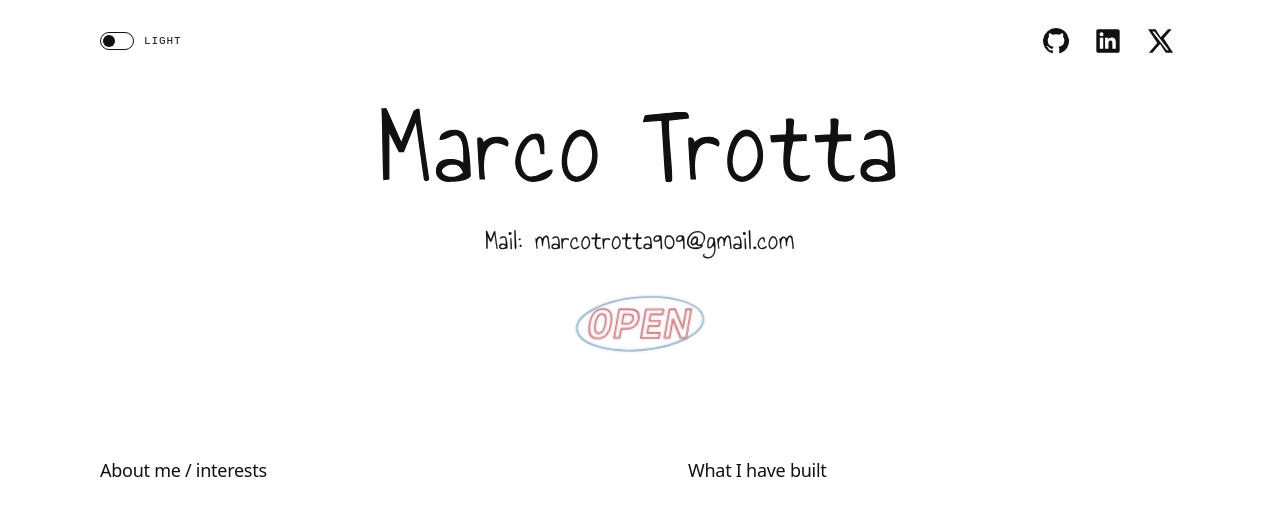
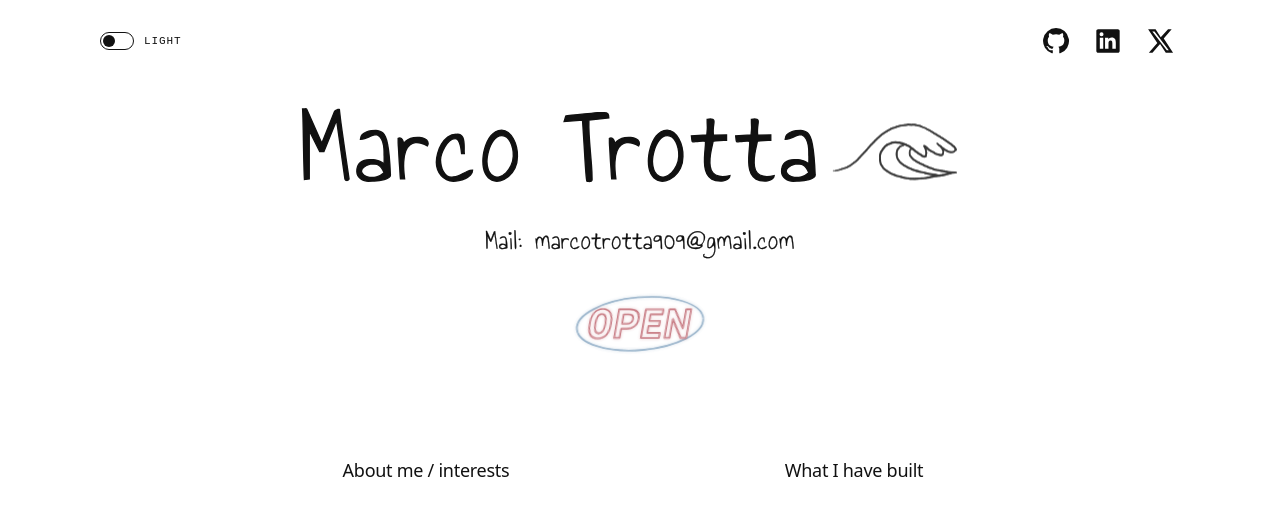
Before and after one commit to marco-trotta1/marco-trotta1.github.io, a Next.js app: page / in a window 1280 px wide. Shown: the top 516 px of the page. Built offline with nearby package versions, Linux system fonts and the light colour scheme.

Commit message:
feat: add wave signature and center section headings (#3)

```diff
--- a/src/app/globals.css
+++ b/src/app/globals.css
@@ -151,10 +151,30 @@ button:focus-visible {
 
 .marquee-name {
   margin: 0;
-  font-size: clamp(62px, 12vw, 112px);
+  display: flex;
+  align-items: center;
+  justify-content: center;
+  gap: 0.02em;
+  font-size: clamp(44px, 14.4vw, 112px);
   letter-spacing: 0.045em;
   line-height: 1.15;
   white-space: nowrap;
+}
+
+.signature-wave {
+  display: block;
+  flex: none;
+  width: 1.5em;
+  height: auto;
+  margin-left: -0.1em;
+  transform: translateY(0.04em);
+  filter: grayscale(1) contrast(1.5);
+  mix-blend-mode: multiply;
+}
+
+:root[data-theme="dark"] .signature-wave {
+  filter: grayscale(1) contrast(1.5) invert(1);
+  mix-blend-mode: screen;
 }
 
 .marquee-contact {
@@ -252,6 +272,8 @@ button:focus-visible {
 .sections {
   display: grid;
   grid-template-columns: repeat(2, minmax(0, 1fr));
+  width: min(100%, 760px);
+  align-self: center;
   gap: clamp(34px, 8vw, 96px);
   margin-top: 8px;
 }
@@ -267,6 +289,7 @@ button:focus-visible {
   font-weight: 400;
   letter-spacing: -0.015em;
   text-transform: none;
+  text-align: center;
 }
 
 .writing-space {
--- a/src/app/page.tsx
+++ b/src/app/page.tsx
@@ -1,6 +1,7 @@
 "use client";
 
 import { useEffect, useState } from "react";
+import Image from "next/image";
 
 type Theme = "light" | "dark";
 
@@ -83,7 +84,17 @@ export default function Home() {
 
       <div className="marquee-wrap">
         <section className="marquee" aria-labelledby="site-title">
-          <h1 id="site-title" className="marquee-name">Marco Trotta</h1>
+          <h1 id="site-title" className="marquee-name">
+            <span>Marco Trotta</span>
+            <Image
+              className="signature-wave"
+              src="/signature-wave.png"
+              alt=""
+              width={500}
+              height={308}
+              priority
+            />
+          </h1>
           <div className="marquee-contact">
             <span className="mail-label">Mail:</span>
             <a href="mailto:marcotrotta909@gmail.com">
```
Also changed, not shown: public/signature-wave.png (added), 1 other file (tests, documents, lock files or other folders).
